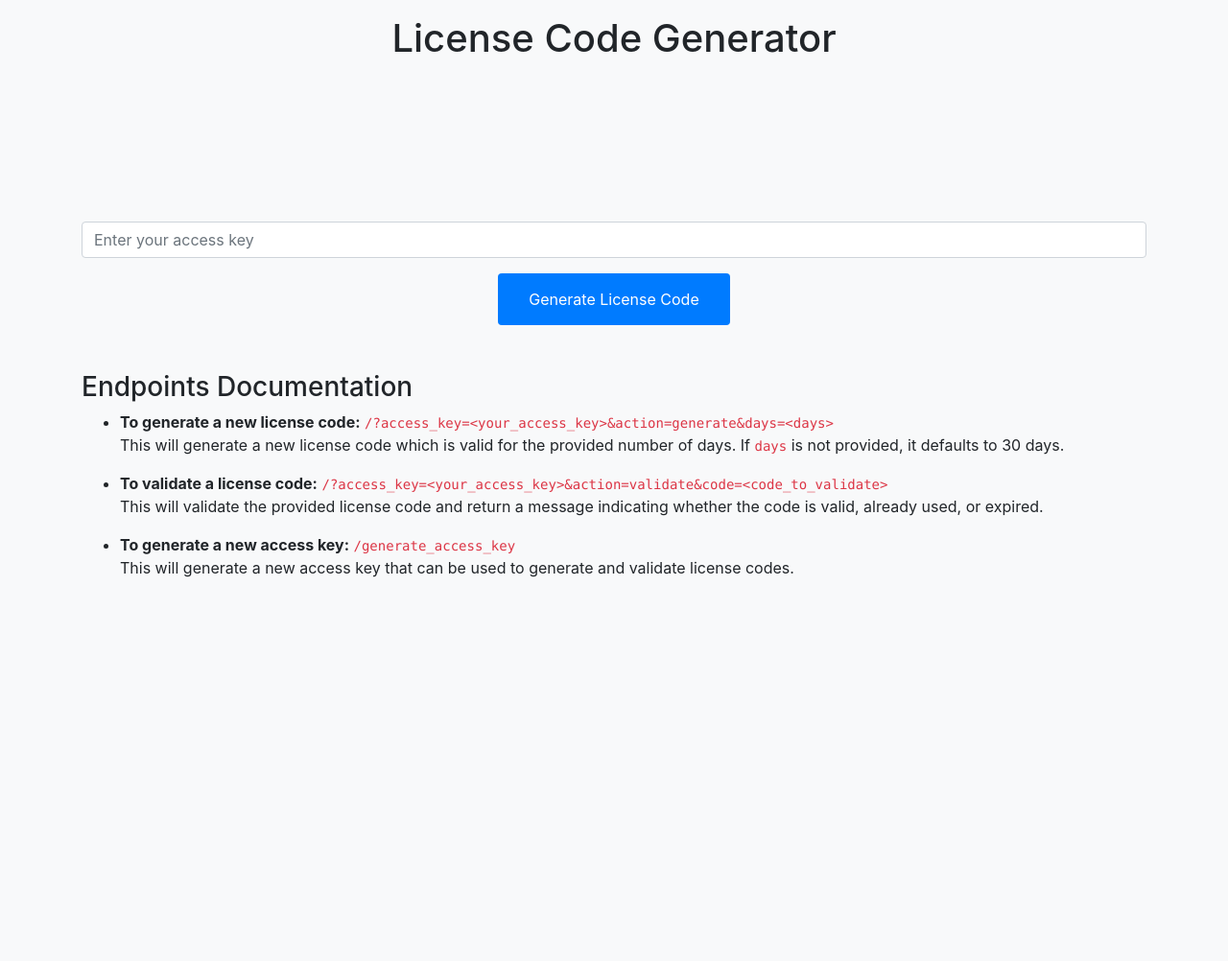
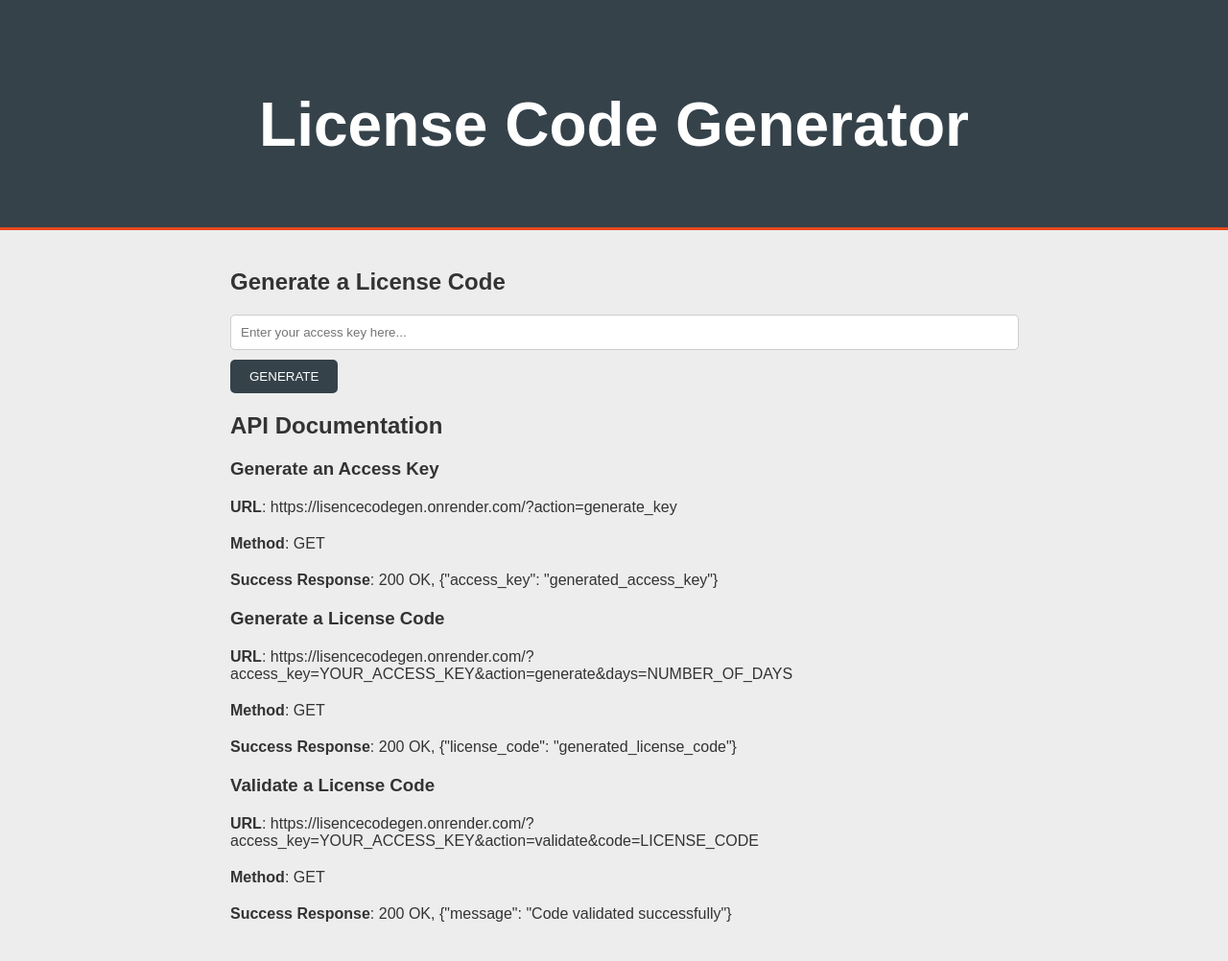
Before and after one commit to TG-Collection/RedeemGen, a Flask app: page / in a window 1280 px wide. Shown: the whole page at 96% size. Before the commit the page ends 602 px from the top, so only its background shows below. Run offline with Flask 3, Linux system fonts and the light colour scheme; some libraries are stand-ins or nearby versions.

Commit message:
Update index.html

```diff
--- a/templates/index.html
+++ b/templates/index.html
@@ -1,69 +1,100 @@
 <!DOCTYPE html>
-<html>
+<html lang="en">
+
 <head>
     <title>License Code Generator</title>
-    <link rel="stylesheet" href="https://stackpath.bootstrapcdn.com/bootstrap/4.3.1/css/bootstrap.min.css">
     <style>
         body {
-            background-color: #f8f9fa;
+            font-family: 'Arial', sans-serif;
+            background-color: #EDEDED;
+            margin: 0;
+            padding: 0;
+            color: #333;
         }
-        #generator {
+
+        h1, h2, h3, p {
+            margin-bottom: 20px;
+        }
+
+        .container {
+            max-width: 800px;
+            margin: auto;
+            padding: 20px;
+        }
+
+        .header {
             text-align: center;
-            margin-top: 15%;
+            padding: 50px;
+            background-color: #35424a;
+            color: white;
+            font-size: 2em;
+            border-bottom: #e8491d 3px solid;
         }
-        #doc {
-            margin-top: 5%;
+
+        input[type="text"] {
+            padding: 10px;
+            border-radius: 5px;
+            border: 1px solid #ccc;
+            width: 100%;
         }
-        code {
-            color: #dc3545;
+
+        button {
+            background-color: #35424a;
+            color: white;
+            border: none;
+            border-radius: 5px;
+            padding: 10px 20px;
+            margin-top: 10px;
+            cursor: pointer;
+            text-transform: uppercase;
         }
-        .btn {
-            background-color: #007bff;
-            border: none;
-            color: white;
-            padding: 15px 32px;
-            text-align: center;
-            text-decoration: none;
-            display: inline-block;
-            font-size: 16px;
-            transition-duration: 0.4s;
-            cursor: pointer;
+
+        button:hover {
+            background-color: #e8491d;
         }
-        .btn:hover {
-            background-color: white;
-            color: black;
-            border: 2px solid #007bff;
+
+        .highlight {
+            color: #e8491d;
         }
     </style>
 </head>
+
 <body>
+    <div class="header">
+        <h1>License Code Generator</h1>
+    </div>
+
     <div class="container">
-        <h1 class="my-3 text-center">License Code Generator</h1>
-        <div id="generator">
-            <input class="form-control" type="text" id="accessKeyInput" placeholder="Enter your access key">
-            <button class="btn btn-primary mt-3" id="generateButton">Generate License Code</button>
-        </div>
-        <div id="doc" class="my-5">
-            <h3>Endpoints Documentation</h3>
-            <ul>
-                <li>
-                    <strong>To generate a new license code:</strong>
-                    <code>/?access_key=&lt;your_access_key&gt;&action=generate&days=&lt;days&gt;</code>
-                    <p>This will generate a new license code which is valid for the provided number of days. If <code>days</code> is not provided, it defaults to 30 days.</p>
-                </li>
-                <li>
-                    <strong>To validate a license code:</strong>
-                    <code>/?access_key=&lt;your_access_key&gt;&action=validate&code=&lt;code_to_validate&gt;</code>
-                    <p>This will validate the provided license code and return a message indicating whether the code is valid, already used, or expired.</p>
-                </li>
-                <li>
-                    <strong>To generate a new access key:</strong>
-                    <code>/generate_access_key</code>
-                    <p>This will generate a new access key that can be used to generate and validate license codes.</p>
-                </li>
-            </ul>
-        </div>
+        <h2>Generate a License Code</h2>
+        <input id="access-key-input" type="text" placeholder="Enter your access key here..." />
+        <button id="generate-button">Generate</button>
+
+        <h2>API Documentation</h2>
+        <h3>Generate an Access Key</h3>
+        <p><strong>URL</strong>: https://lisencecodegen.onrender.com/?action=generate_key</p>
+        <p><strong>Method</strong>: GET</p>
+        <p><strong>Success Response</strong>: 200 OK, {"access_key": "generated_access_key"}</p>
+
+        <h3>Generate a License Code</h3>
+        <p><strong>URL</strong>: https://lisencecodegen.onrender.com/?access_key=YOUR_ACCESS_KEY&action=generate&days=NUMBER_OF_DAYS</p>
+        <p><strong>Method</strong>: GET</p>
+        <p><strong>Success Response</strong>: 200 OK, {"license_code": "generated_license_code"}</p>
+
+        <h3>Validate a License Code</h3>
+        <p><strong>URL</strong>: https://lisencecodegen.onrender.com/?access_key=YOUR_ACCESS_KEY&action=validate&code=LICENSE_CODE</p>
+        <p><strong>Method</strong>: GET</p>
+        <p><strong>Success Response</strong>: 200 OK, {"message": "Code validated successfully"}</p>
     </div>
-    <script src="script.js"></script>
+
+    <script>
+        const button = document.getElementById('generate-button');
+        const input = document.getElementById('access-key-input');
+
+        button.addEventListener('click', function() {
+            const accessKey = input.value;
+            window.location.href = `https://lisencecodegen.onrender.com/?access_key=${accessKey}&action=generate&days=30`;
+        });
+    </script>
 </body>
+
 </html>
```
